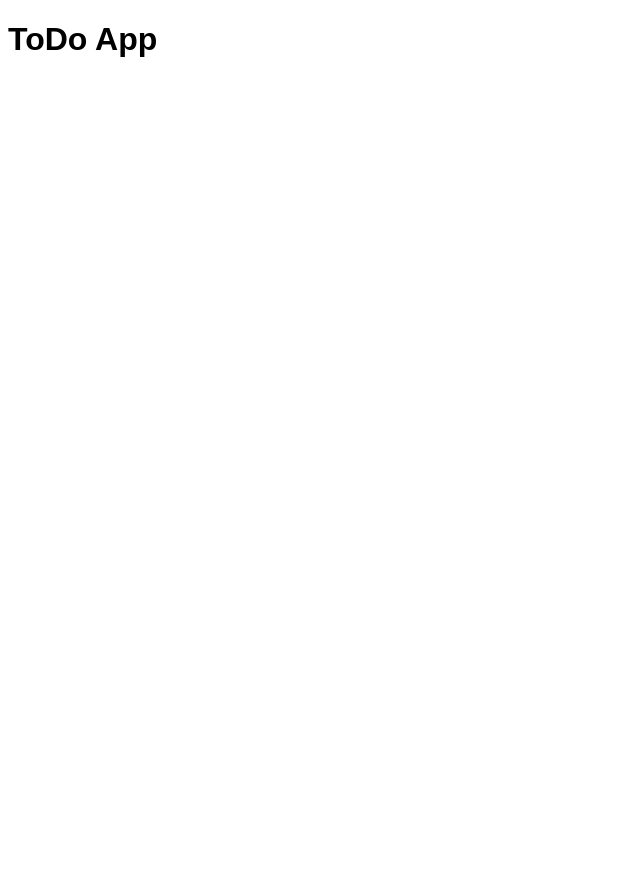
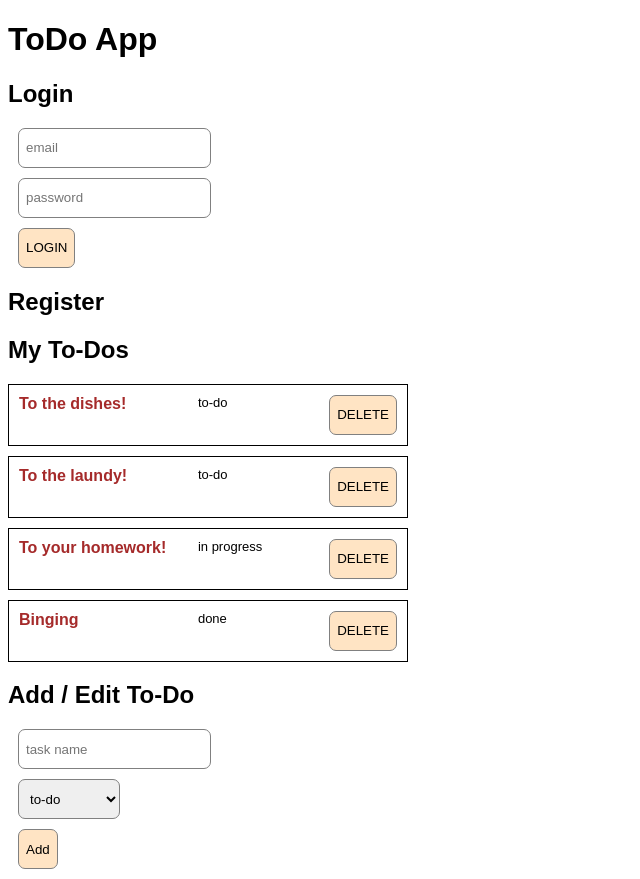
Before and after one commit to mitroiMonica/seminar4, a plain HTML site: page index.html in a window 1280 px wide. Shown: the whole page, without its empty margins (0-640 px from the left). Before the commit the page ends 800 px from the top, so only its background shows below. Drawn offline with Linux system fonts and the light colour scheme.

Commit message:
todo began

```diff
--- /dev/null
+++ b/Database/todos.js
@@ -0,0 +1,28 @@
+let toDos = [
+  {
+    id: 1,
+    taskName: "To the dishes!",
+    status: "to-do",
+    responsible: "Mihai",
+  },
+  {
+    id: 2,
+    taskName: "To the laundy!",
+    status: "to-do",
+    responsible: "Mihai",
+  },
+  {
+    id: 3,
+    taskName: "To your homework!",
+    status: "in progress",
+    responsible: "Elena",
+  },
+  {
+    id: 4,
+    taskName: "Binging",
+    status: "done",
+    responsible: "Elena",
+  },
+];
+
+export default toDos;
--- /dev/null
+++ b/Database/users.js
@@ -0,0 +1,16 @@
+let users = [
+  {
+    id: 1,
+    name: "Mihai",
+    email: "mihai.gheorghe@csie.ase.ro",
+    password: "Mihai1!",
+  },
+  {
+    id: 2,
+    name: "Elena",
+    email: "elena@gmail.com",
+    password: "Elena1!",
+  },
+];
+
+export default users;
--- /dev/null
+++ b/Login/login.js
@@ -0,0 +1,24 @@
+import users from "../Database/users.js";
+
+export default function login(e) {
+  //un button dintr-un formular face implicit refresh la pagina
+  e.preventDefault();
+  const loginEmail = document.getElementById("loginEmail");
+  const loginPasword = document.getElementById("loginPassword");
+  console.log(`vrei sa te autentifici cu
+  ${loginEmail.value} si ${loginPasword.value}`);
+  const user = users.filter((user) => user.email === loginEmail.value);
+  if (user[0]) {
+    console.log("utilizator gasit: ", user[0]);
+    if (user[0].password === loginPasword.value) {
+      localStorage.setItem("isLoggedIn", true);
+      localStorage.setItem("userName", user[0].name);
+      document.getElementById("login").setAttribute("hidden", "true");
+      document.getElementById("register").setAttribute("hidden", "true");
+      document.getElementById("user").removeAttribute("hidden");
+      document.getElementById(greetings).textContent = "Salut" + user[0].name;
+    }
+  } else {
+    console.log("Utilizator inexistent");
+  }
+}
--- /dev/null
+++ b/Login/logout.js
@@ -0,0 +1,6 @@
+export function logout() {
+  localStorage.clear();
+  document.getElementById("login").removeAttribute("hidden");
+  document.getElementById("register").removeAttribute("hidden");
+  document.getElementById("user").setAttribute("hidden", "true");
+}
--- /dev/null
+++ b/Todos/add.js
@@ -0,0 +1,13 @@
+import toDos from "../Database/todos.js";
+import { renderTodos } from "./renderTodos.js";
+
+export function addToDo(e) {
+  e.preventDefault();
+  let newID = toDos[toDos.length - 1].id + 1;
+  let newToDo = {};
+  newToDo.id = newID;
+  newToDo.taskName = document.getElementById("addEditTaskName").value;
+  newToDo.status = document.getElementById("addEditTaskStatus").value;
+  toDos.push(newToDo);
+  renderTodos();
+}
--- /dev/null
+++ b/Todos/delete.js
@@ -0,0 +1,7 @@
+import { renderTodos } from "./renderTodos.js";
+
+export function deleteToDo(e) {
+  e.preventDefault();
+  console.log(e.target.parentElement.id);
+  renderTodos();
+}
--- /dev/null
+++ b/Todos/renderTodos.js
@@ -0,0 +1,30 @@
+import toDos from "../Database/todos.js";
+import { deleteToDo } from "./delete.js";
+
+export function renderTodos() {
+  document.getElementById("toDos").innerHTML = "<h1>My To-Dos</h1>";
+  toDos.forEach((todo) => {
+    const todoDiv = document.createElement("div");
+    todoDiv.classList.add("taskDiv");
+    todoDiv.id = todo.id;
+
+    const todoTask = document.createElement("span");
+    todoTask.textContent = todo.taskName;
+    todoTask.classList.add("taskName");
+    todoDiv.appendChild(todoTask);
+
+    const todoStatus = document.createElement("span");
+    todoStatus.textContent = todo.status;
+    todoStatus.classList.add("taskStatus");
+    todoDiv.appendChild(todoStatus);
+
+    const todoDelete = document.createElement("button");
+    todoDelete.textContent = "DELETE";
+    todoDelete.classList.add("taskDeleteButton");
+    todoDelete.addEventListener("click", deleteToDo);
+    todoDiv.appendChild(todoDelete);
+
+    const todoList = document.getElementById("toDos");
+    todoList.appendChild(todoDiv);
+  });
+}
--- a/index.html
+++ b/index.html
@@ -3,11 +3,44 @@
   <head>
     <meta charset="UTF-8" />
     <meta name="viewport" content="width=device-width, initial-scale=1.0" />
-    <title>Document</title>
+    <title>To-Do</title>
+    <link rel="icon" type="image/x-icon" href="./favicon.ico" />
     <link rel="stylesheet" href="main.css" />
   </head>
   <body>
     <h1>ToDo App</h1>
-    <script src="main.js"></script>
+    <section id="login">
+      <h1>Login</h1>
+      <form>
+        <input id="loginEmail" type="email" placeholder="email" />
+        <input id="loginPassword" type="password" placeholder="password" />
+        <button id="loginSubmit">LOGIN</button>
+      </form>
+    </section>
+    <section id="register">
+      <h1>Register</h1>
+    </section>
+    <section id="user" hidden>
+      <h1 id="greetings"></h1>
+      <button id="logout">LOGOUT</button>
+    </section>
+    <section id="toDos">
+      <h1>My To-Dos</h1>
+    </section>
+    <section id="">
+      <h1>Add / Edit To-Do</h1>
+      <form>
+        <input type="text" placeholder="task name" id="addEditTaskName" />
+        <select name="status" id="addEditTaskStatus">
+          <option value="to-do">to-do</option>
+          <option value="in progress">in progress</option>
+          <option value="blocked">blocked</option>
+          <option value="done">done</option>
+        </select>
+        <button id="addEditSubmit">Add</button>
+      </form>
+    </section>
+    <!-- ca sa mearga cu import/export trebuie sa pun tipul scriptului module -->
+    <script type="module" src="main.js"></script>
   </body>
 </html>
--- a/main.css
+++ b/main.css
@@ -2,3 +2,44 @@ body * {
   box-sizing: border-box;
   font-family: sans-serif;
 }
+
+button,
+input,
+select {
+  display: block;
+  height: 2.5rem;
+  padding: 7px;
+  border: 1px solid gray;
+  border-radius: 7px;
+  margin: 10px;
+}
+
+button {
+  background-color: bisque;
+}
+
+.taskName {
+  font-weight: bold;
+  color: brown;
+  margin: 10px;
+  width: 50%;
+  /* este span deci o sa puna margine doar stanga dreapta */
+}
+
+.taskStatus {
+  font-size: small;
+  margin: 10px;
+  width: 35%;
+}
+
+.taskDiv {
+  border: 1px solid black;
+  display: flex;
+  flex-direction: row;
+  max-width: 25rem;
+  margin-bottom: 10px;
+}
+
+.taskDeleteButton {
+  align-self: flex-end;
+}
--- a/main.js
+++ b/main.js
@@ -1 +1,25 @@
-console.log("I love IT");
+import login from "./Login/login.js";
+import { logout } from "./Login/logout.js";
+// import toDos from "./Database/todos.js";
+import { addToDo } from "./Todos/add.js";
+import { renderTodos } from "./Todos/renderTodos.js";
+
+const loginButton = document.getElementById("loginSubmit");
+loginButton.addEventListener("click", login);
+
+const isLoggedIn = localStorage.getItem("isLoggedIn");
+if (isLoggedIn) {
+  document.getElementById("login").setAttribute("hidden", "true");
+  document.getElementById("register").setAttribute("hidden", "true");
+  document.getElementById("user").removeAttribute("hidden");
+  document.getElementById("greetings").textContent =
+    "Salut " + localStorage.getItem("userName");
+}
+
+renderTodos();
+
+const logoutButton = document.getElementById("logout");
+logoutButton.addEventListener("click", logout);
+
+const addButton = document.getElementById("addEditSubmit");
+addButton.addEventListener("click", addToDo);
```
Also changed, not shown: favicon.ico (added).
